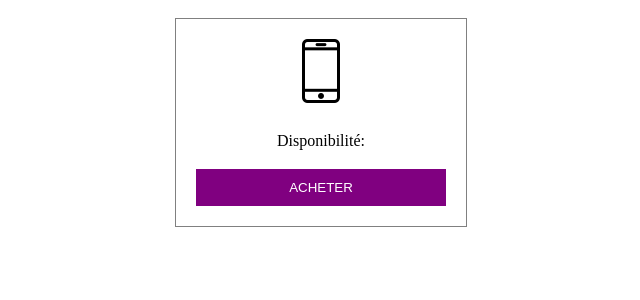
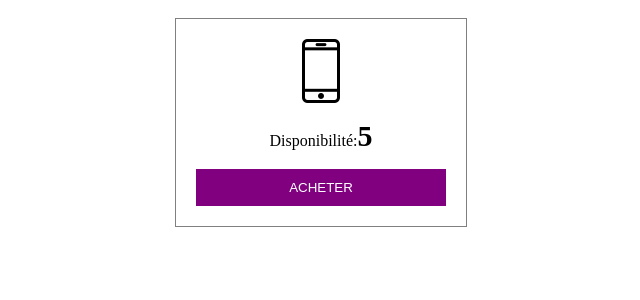
Before and after one commit to gregchapauli/shop, a React (Create React App) app: page / in a window 1280 px wide. Shown: the top 300 px of the page, without its empty margins (319-959 px from the left). Built offline with nearby package versions, Linux system fonts and the light colour scheme.

Commit message:
Importation du state du store dans le composant PhoneComponent

```diff
--- a/src/components/PhoneComponent.js
+++ b/src/components/PhoneComponent.js
@@ -1,17 +1,24 @@
 import React from "react";
+import { connect } from "react-redux";
 import phone from "../images/phone.png";
 
-function PhoneComponent() {
+function PhoneComponent(props) {
   return (
     <div className="container">
       <img src={phone} alt="phone" />
       <p>
         Disponibilité:
-        <span id="count"></span>
+        <span id="count">{props.phones}</span>
       </p>
       <button>Acheter</button>
     </div>
   );
 }
 
-export default PhoneComponent;
+const mapStateToProps = (state) => {
+  return {
+    phones: state.phones,
+  };
+};
+
+export default connect(mapStateToProps)(PhoneComponent);
```
